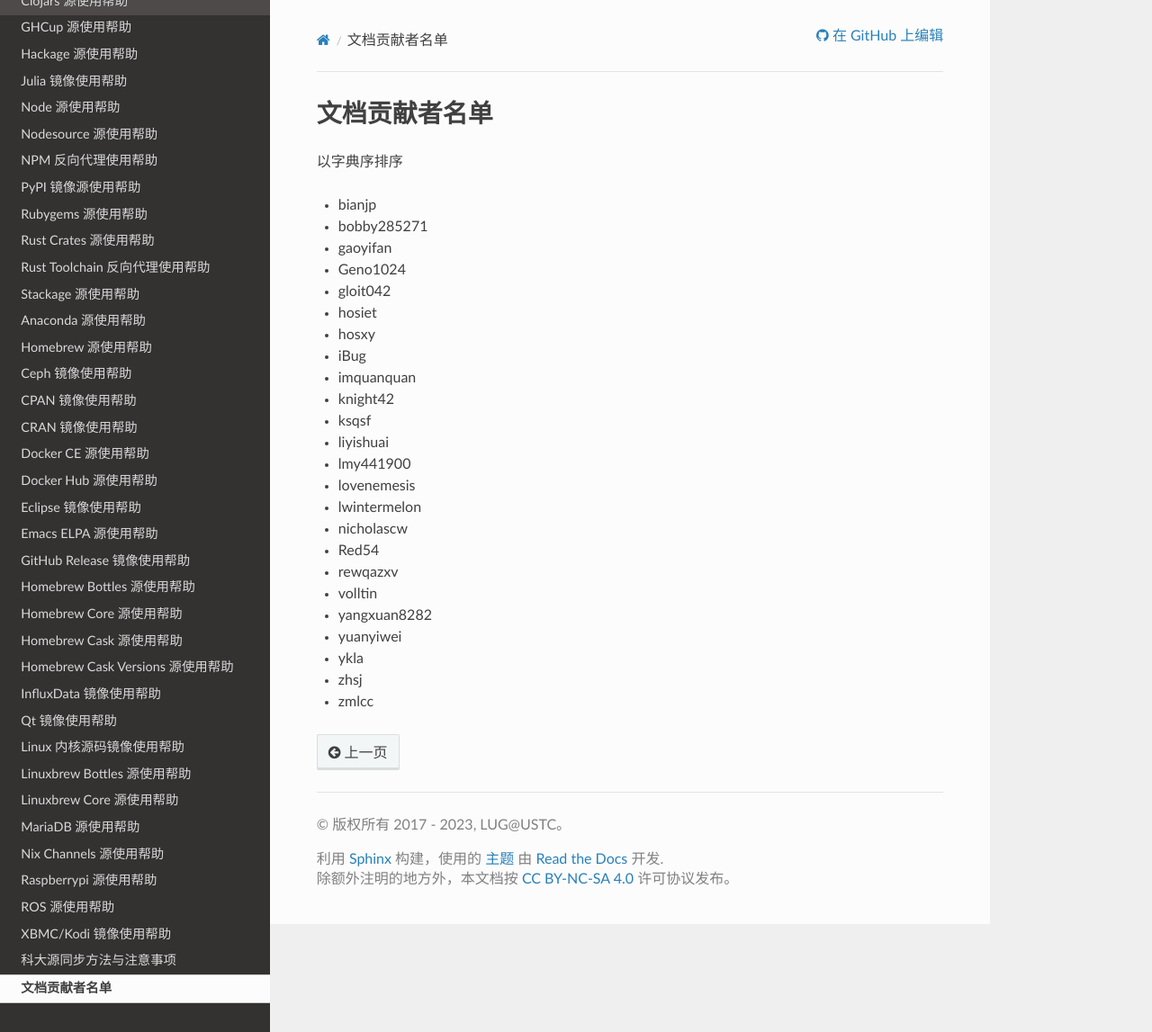
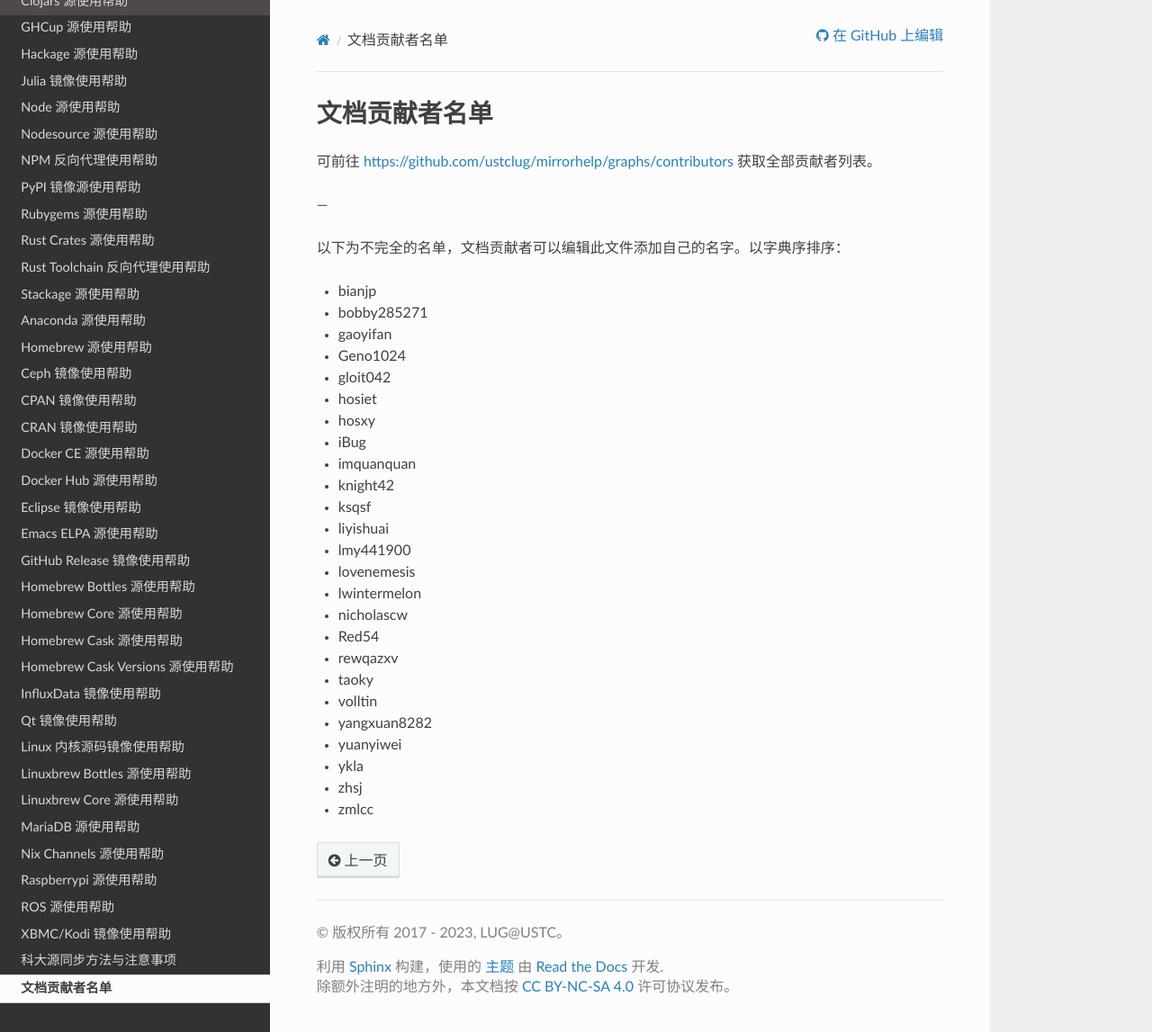
Before and after one commit to ustclug/mirrorhelp, a Sphinx documentation site: the page built from source/contributor.rst, in a window 1280 px wide and 1147 px high. Shown: the whole window at 90% size. Built offline with Sphinx 7.4.7 and the Read the Docs theme 2.0.0, drawn with Linux system fonts in a browser that asks for light colours; pages that are not in the unit, such as notebooks, are missing from menus.

Commit message:
Add details about contributors

```diff
--- a/source/contributor.rst
+++ b/source/contributor.rst
@@ -2,7 +2,11 @@
 文档贡献者名单
 ==============
 
-以字典序排序
+可前往 https://github.com/ustclug/mirrorhelp/graphs/contributors 获取全部贡献者列表。
+
+---
+
+以下为不完全的名单，文档贡献者可以编辑此文件添加自己的名字。以字典序排序：
 
 * bianjp
 * bobby285271
@@ -22,6 +26,7 @@
 * nicholascw
 * Red54
 * rewqazxv
+* taoky
 * volltin
 * yangxuan8282
 * yuanyiwei
```
